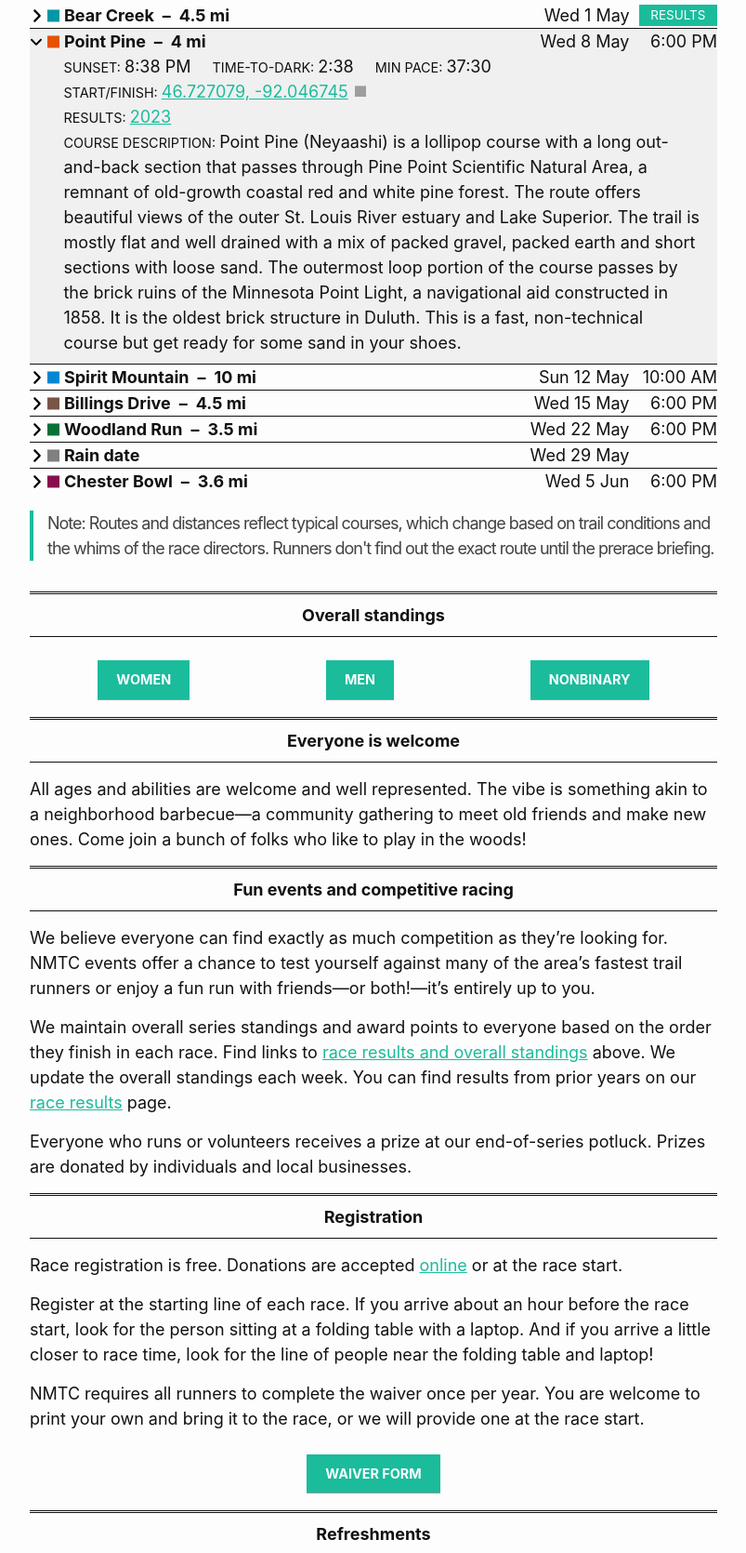
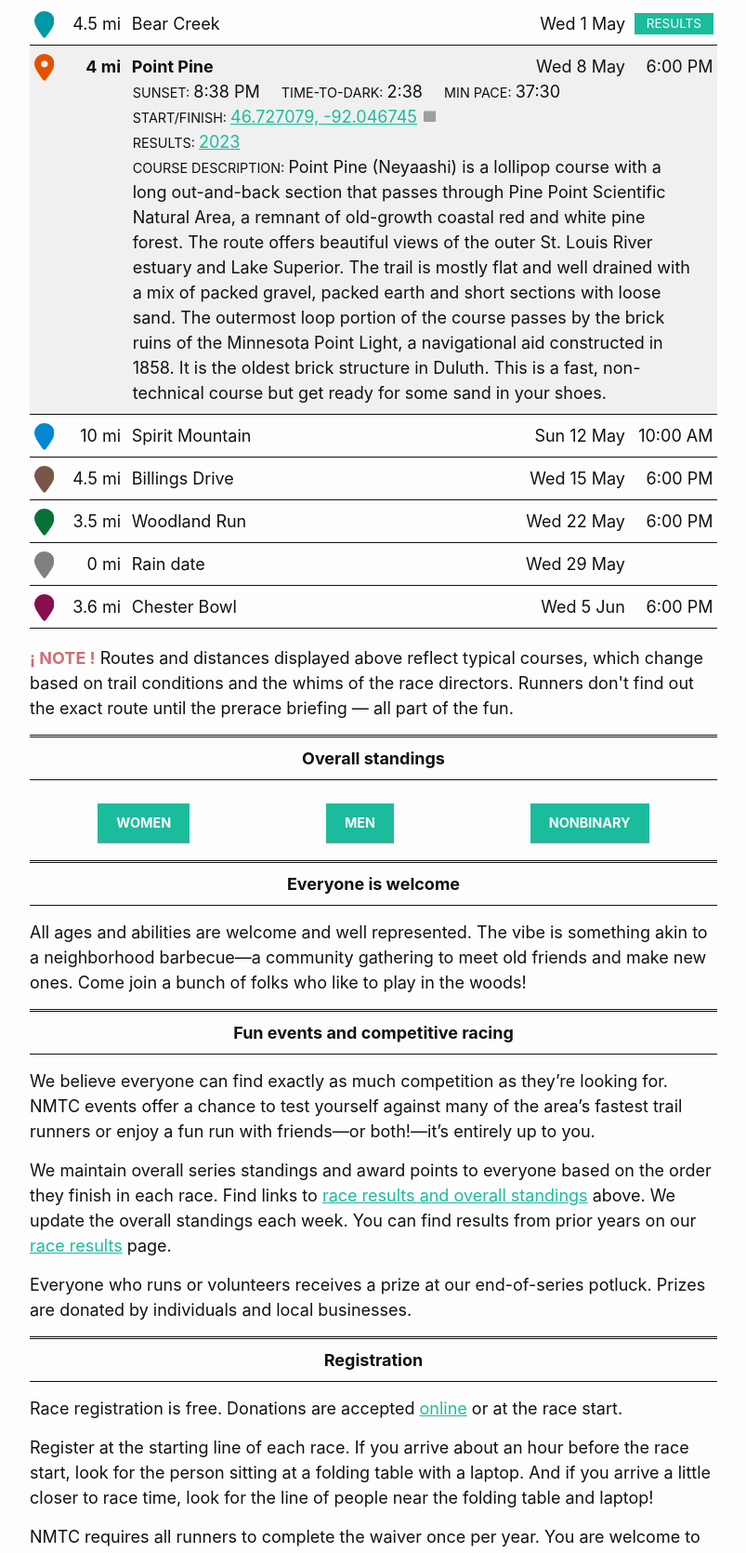
Before and after one commit to nmtc-run/nmtc-run.github.io, a Jekyll site: the page built from pages/series-spring.md, in a window 1280 px wide, cut to the strip 1620-3290 px from the top of the page. Shown: the whole strip at 93% size, without its empty margins (238-1041 px from the left). Built offline with Jekyll 4.4.1, drawn with Linux system fonts in a browser that asks for light colours; grey boxes are pictures that could not be loaded.

Commit message:
updated series map / event list to new AS format

```diff
--- a/_layouts/series.html
+++ b/_layouts/series.html
@@ -137,100 +137,94 @@
   {% assign active_event = series_opener %}
 {% endif %}
 
-<div class="series-event-wrapper">
-  {% for event in series %}
-    {% if event.name %}
-      <div class="series-event click-map {% if active_event == event.name %}active{% endif %}" onclick="panToLocation({{ event.start-gps }},13)">
+<div class="aid-station-wrapper">
+  {% for station in series %}
+    {% if station.name %}
+      <div class="aid-station click-map {% if active_event == station.name %}active{% endif %}" onclick="panToLocation({{ station.start-gps }},13)">
         <div class="series-arrow-name">
-          <div class="series-arrow"></div>
-          {% if event.map-color %}
-            <div class="series-color" style="background-color: {{ event.map-color }}"></div>
+          {% assign fill = station.map-color %}
+          <div class="series-pin right">
+            {% include icon-map-right.html fill=fill %}
+          </div>
+          <div class="series-pin down">
+            {% include icon-map-down.html fill=fill %}
+          </div>
+          {% if station.dist %}
+            <div class="as-dist">{{ station.dist }} mi</div>
           {% endif %}
-          <div class="series-name">{{ event.name }}</div>
-          {% if event.dist %}
-            <div class="series-dist">{{ event.dist }}</div>
-          {% endif %}
-        </div>
-        <div class="series-spacer"></div>
-        <div class="series-date-time">
+          <div class="as-name">{{ station.name }}</div>
+          <div class="as-spacer"></div>
           {% comment %} if results are posted, set .posted {% endcomment %}
-          {% assign eventYear = event.date | date: "%Y" | plus: 0 %}
+          {% assign eventYear = station.date | date: "%Y" | plus: 0 %}
           {% assign displayResults = '' %}
-          {% for edition in event.results %}
+          {% for edition in station.results %}
             {% if edition.url %}
               {% if edition.year == eventYear %}
                 {% assign displayResults = 'display-results' %}
               {% endif %}
             {% endif %}
           {% endfor %}
-          <div class="series-spacer"></div>
-          <div class="series-date">{{ event.date | date: "%a %-d %b" }}</div>
-          <div class="series-dtSpacer"></div>
+          <div class="series-date">{{ station.date | date: "%a %-d %b" }}</div>
           <div class="results-icon {{ displayResults }}">Results</div>
-          <div class="series-time {{ displayResults }}">{{ event.time }}</div>
+          <div class="series-time {{ displayResults }}">{{ station.time }}</div>
         </div>
+        <div class="as-details">
+          <div class="series-location series-date-time-details">
+            <div><strong>Date/time: </strong>{{ station.date | date: "%a %-d %b" }} {{ station.time }}</div>
           </div>
-      <div class="series-details">
-        <div class="series-hr"></div>
-        {% if event.sunset %}
-          <div class="series-sunset-pace">
-            <div><strong>Sunset: </strong>{{ event.sunset }}</div>
-            <div><strong>Time-to-dark: </strong>{{ event.time-to-dark }}</div>
-            <div><strong>Min pace: </strong>{{ event.min-pace }}</div>
+          {% if station.sunset %}
+            <div class="series-location">
+              <div><strong>Sunset: </strong>{{ station.sunset }}</div>
+              <div><strong>Time-to-dark: </strong>{{ station.time-to-dark }}</div>
+              <div><strong>Min pace: </strong>{{ station.min-pace }}</div>
             </div>
           {% endif %}
-        {% if event.start-address and event.start-gps %}
+          {% if station.start-gps %}
             <div class="series-location">
               <div><strong>Start/finish: </strong>
-              <a class="" href="https://www.google.com/maps/dir/?api=1&destination={{ event.start-gps }}" target="_blank">{{ event.start-gps }}<img class="arrow-blank" src="/assets/icons/arrow-up-right-from-square.svg" alt="" style="padding-left:0.4em"></a>
+                <a class="" href="https://www.google.com/maps/search/?api=1&query={{ station.start-gps }}" target="_blank">{{ station.start-gps }}<img class="arrow-blank" src="/assets/icons/arrow-up-right-from-square.svg" alt="" style="padding-left:0.4em"></a>
               </div>
             </div>
           {% endif %}
 
           {% assign hide_results = 'hide-results' %}
-        {% if event.results %}
-          {% for edition in event.results %}
+          {% if station.results %}
+            {% for edition in station.results %}
               {% if edition.url %}
                 {% assign hide_results = '' %}
               {% endif %}
             {% endfor %}
           {% endif %}
-
           <div class="series-results {{ hide_results }}">
             <div><strong>Results: </strong>
-            {% for edition in event.results %}
+              {% for edition in station.results %}
                 {%- if edition.url -%}<a href="{{ edition.url }}" style="padding-right: 0.25em">{{ edition.year }}</a>{%- endif -%}
               {% endfor %}
             </div>
           </div>
 
-        {% if event.parking %}
-          <div class="series-description">
-            <div>
-              <strong>Parking: </strong>
-              {{ event.parking }}
+          {% if station.parking %}
+            <div class="series-location">
+              <div><strong>Parking: </strong>
+                {{ station.parking }}
               </div>
             </div>
           {% endif %}
-
-        {% if event.description %}
-          <div class="series-description">
-            <div>
-              <strong>Course description: </strong>
-              {{ event.description }}
+          {% if station.description %}
+            <div class="series-location">
+              <div><strong>Course description: </strong>
+                {{ station.description }}
               </div>
             </div>
           {% endif %}
-          <div class="series-padding"></div>
+        </div>
       </div>
     {% endif %}
   {% endfor %}
-  <blockquote style="font-size: 1em; font-style: normal; margin-top: 1em;">
-    Note: Routes and distances reflect typical courses, which change based on trail conditions and the whims of the race directors. Runners don't find out the exact route until the prerace briefing.
-  </blockquote>
 </div>
 
 <div class="event-content">
+  <p><span class="nb" style="font-weight:bold;">¡ NOTE !</span> Routes and distances displayed above reflect typical courses, which change based on trail conditions and the whims of the race directors. Runners don't find out the exact route until the prerace briefing — all part of the fun.</p>
   <h1 id="overall-standings">Overall standings</h1>
 </div>
 
--- a/_sass/nmtc/_page.scss
+++ b/_sass/nmtc/_page.scss
@@ -107,8 +107,7 @@
 }
 
 .aid-station.click-map {
-  padding-top: 0.5em;
-  padding-bottom: 0.5em;
+  padding: 0.5em 0.25em;
   cursor: pointer;
   &.active {
     background-color: darken($background-color,5%);
@@ -162,12 +161,25 @@
 
 .aid-station.click-map.active .as-details {
   display: block;
-  padding-left: 6.1em;
+  padding-left: 5.9em;
+}
+
+.series-date-time-details {
+  display: none;
 }
 
 @include media-query($on-palm)  {
-  .as-crew-drop {
-    display: none;
+  .as-crew-drop,
+  .series-date,
+  .series-time,
+  .results-icon {
+    display: none !important;
+  }
+  .series-date-time-details {
+    display: block;
+  }
+  .aid-station.click-map.active .as-details {
+    padding: 0.5em 0 0 0.25em;
   }
 }
 
@@ -213,7 +225,6 @@
 .series-pin.down {
   width: 1.2em;
   height: 1.2em;
-  margin: 0 0.25em;
   transform: translateY(-3px);
 }
 
```
Also changed, not shown: other parts of _layouts/series.html (+1 -1 lines), _data/series-fall.yml (+11 -10 lines), _data/series-spring.yml (+8 -8 lines). Lines whose indentation alone changed are shown as unchanged.
